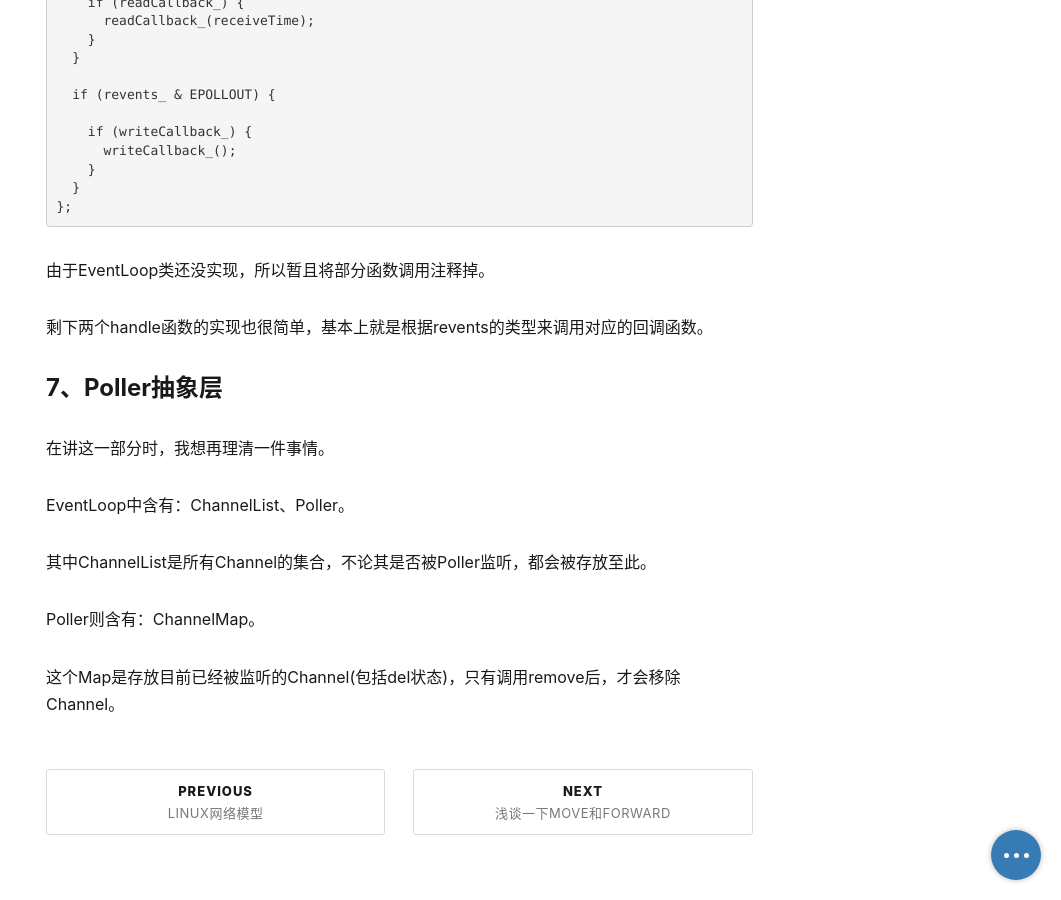
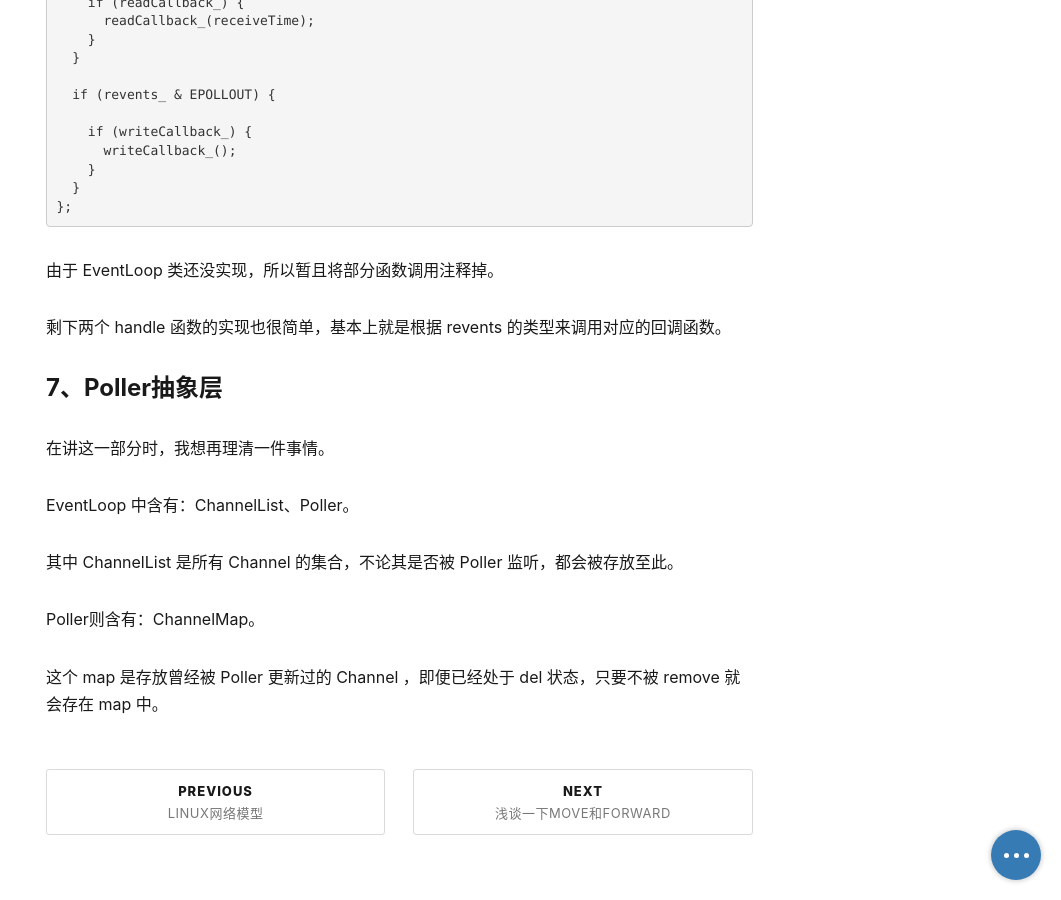
Before and after one commit to CheKilo/Chekilo.github.io, a Jekyll site: the page built from _posts/2025-02-03-muduo网络库.md, in a window 1280 px wide and 900 px high, scrolled down 12846 px. Shown: the whole window, without its empty margins (219-1280 px from the left). Built offline with Jekyll 4.4.1, drawn with Linux system fonts in a browser that asks for light colours; nearby versions of some CDN libraries; a script that is not in the unit is left out; comment, search, counter and statistics services are not loaded; some of the changed text lies outside the part shown.

Commit message:
日常更新

````diff
--- a/_posts/2025-02-03-muduo网络库.md
+++ b/_posts/2025-02-03-muduo网络库.md
@@ -376,7 +376,7 @@ Channel 主要负责管理单个文件描述符及其相关的事件和回调函
 
 EventLoop 作为整个事件循环的核心，负责协调 Poller 和 Channel 的工作。它调用 Poller 的 poll 方法等待事件发生，然后将发生事件的 Channel 列表传递给相应的 Channel 进行处理。通过这种职责分离，EventLoop 的代码也更加清晰，易于理解和维护。
 
-总而言之，一个线程有一个EventLoop，一个EventLoop里有一个Poller，一个Poller可以监听很多Channel。
+总而言之，一个线程有一个 EventLoop ，一个 EventLoop 里有一个 Poller ，一个 Poller 可以监听很多 Channel 。
 
 下面直接来看看代码：
 
@@ -486,7 +486,7 @@ private:
 };
 ```
 
-大部分都是一些set、get函数，然后就是封装了一些回调函数的重命名。
+大部分都是一些 set、get 函数，然后就是封装了一些回调函数的重命名。
 
 由于注释写的还是比较清晰，因此不再赘述。
 
@@ -573,18 +573,18 @@ void Channel::handleEventWithGuard(Timestamp receiveTime) {
   }
 };
 ```
-由于EventLoop类还没实现，所以暂且将部分函数调用注释掉。
+由于 EventLoop 类还没实现，所以暂且将部分函数调用注释掉。
 
-剩下两个handle函数的实现也很简单，基本上就是根据revents的类型来调用对应的回调函数。
+剩下两个 handle 函数的实现也很简单，基本上就是根据 revents 的类型来调用对应的回调函数。
 
 ### 7、Poller抽象层
 
 在讲这一部分时，我想再理清一件事情。
 
-EventLoop中含有：ChannelList、Poller。
+EventLoop 中含有：ChannelList、Poller。
 
-其中ChannelList是所有Channel的集合，不论其是否被Poller监听，都会被存放至此。
+其中 ChannelList 是所有 Channel 的集合，不论其是否被 Poller 监听，都会被存放至此。
 
 Poller则含有：ChannelMap。
 
-这个Map是存放目前已经被监听的Channel(包括del状态)，只有调用remove后，才会移除Channel。
+这个 map 是存放曾经被 Poller 更新过的 Channel ，即便已经处于 del 状态，只要不被 remove 就会存在 map 中。
````
